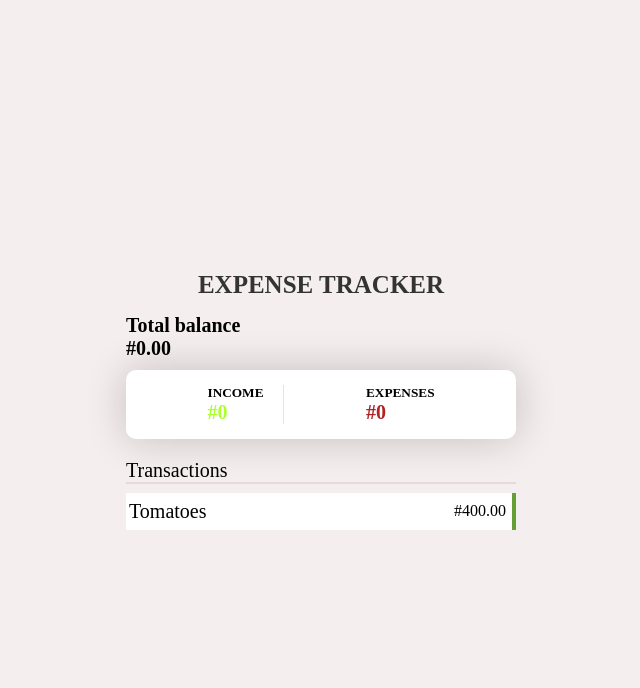
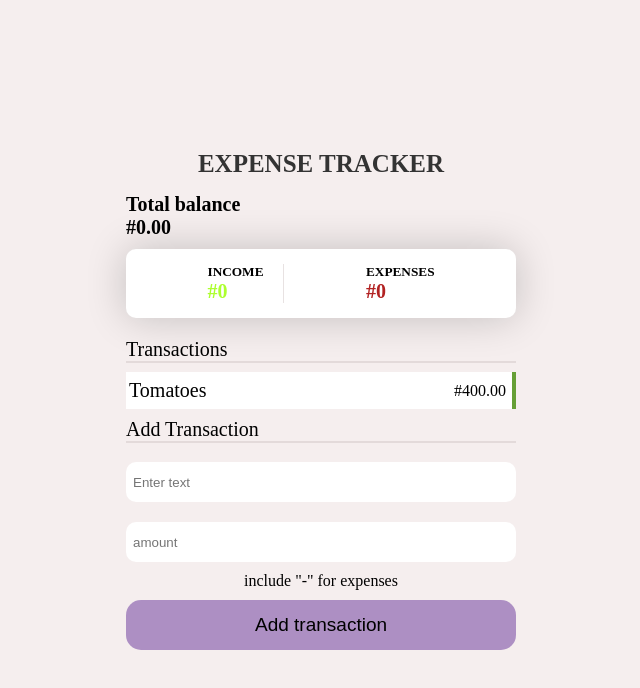
Before and after one commit to chiagoziepio/expenseTracker, a React (Vite) app: page / in a window 1280 px wide. Shown: the top 688 px of the page, without its empty margins (319-959 px from the left). Built offline with nearby package versions, Linux system fonts and the light colour scheme.

Commit message:
complete the ui development

```diff
--- /dev/null
+++ b/src/AddTransaction.jsx
@@ -0,0 +1,34 @@
+import React from 'react'
+
+const AddTransaction = ({transaction, setTransaction, amount, setAmount}) => {
+  return (
+    <form >
+        <p>Add Transaction</p>
+
+        <div className="input_control">
+            <input
+            type="text"
+            required
+            value={transaction}
+            onChange={(e) => setTransaction(e.target.value)}
+            placeholder='Enter text'
+            />
+
+            <input
+            type="text"
+            required
+            value={amount}
+            onChange={(e) => setAmount(e.target.value)}
+            placeholder='amount'
+            id='amount'
+            />
+            <label htmlFor="amount">include "-" for expenses </label>
+        </div>
+
+        <button type="submit">Add transaction</button>
+
+    </form>
+  )
+}
+
+export default AddTransaction
--- a/src/App.jsx
+++ b/src/App.jsx
@@ -3,9 +3,11 @@ import Header from './header'
 import Balance from './Balance'
 import TotalBalance from './totalBalance'
 import History from './History'
+import AddTransaction from './AddTransaction'
 
 function App() {
-
+  const [transaction, setTransaction] = useState("")
+  const [amount, setAmount] = useState("")
 
   return (
     <div className='app'>
@@ -14,6 +16,12 @@ function App() {
     < TotalBalance/>
     <Balance/>
     <History/>
+    <AddTransaction
+    transaction={transaction}
+    setTransaction={setTransaction}
+    setAmount={setAmount}
+    amount={amount}
+    />
 
 
     </div>
--- a/src/index.css
+++ b/src/index.css
@@ -104,3 +104,37 @@ header{
   z-index: 1000000;
 
 }
+
+form p {
+  margin: 9px 0;
+  border-bottom: 2px solid rgba(214, 203, 203, 0.555);
+  font-size: 20px;
+  font-weight: 500;
+}
+form .input_control{
+  display: flex;
+  flex-direction: column;
+
+}
+form .input_control input{
+  margin: 10px 0;
+  outline: 0;
+  border: none;
+  padding: 7px;
+  height: 40px;
+  border-radius: 10px;
+}
+form .input_control  label{
+  text-align: center;
+}
+
+form button{
+  margin-top: 10px;
+  width: 100%;
+  height: 50px;
+  border-radius: 15px;
+  text-align: center;
+  border: none;
+  background-color: rgba(102, 51, 153, 0.5);
+  font-size: 19px;
+}
```
